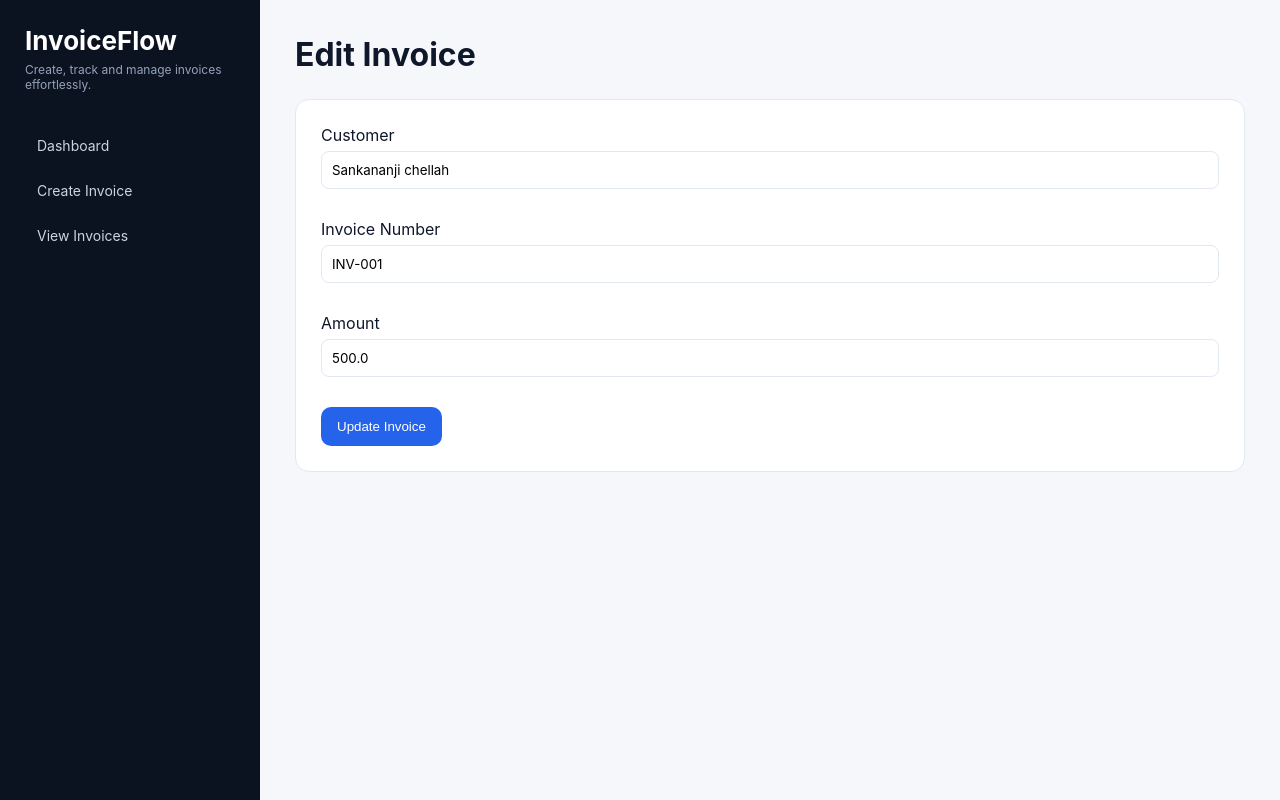
After one commit to chellahchris-290/invoice-app, a Flask app: page /edit/1 in a window 1280 px wide. The commit adds this page. Run offline with Flask 3, Linux system fonts and the light colour scheme; data comes from the database, SQL or seed files in the repository; both versions use the stored data as it was after the commit.

Commit message:
Added edit invoice functionality (full CRUD completed)

```diff
--- a/app.py
+++ b/app.py
@@ -107,5 +107,40 @@ def delete_invoice(id):
     connection.close()
 
     return redirect("/invoices")
+@app.route("/edit/<int:id>")
+def edit_invoice(id):
+
+    connection = sqlite3.connect("invoices.db")
+    cursor = connection.cursor()
+
+    cursor.execute(
+        "SELECT id, customer, invoice_number, amount FROM invoices WHERE id=?",
+        (id,)
+    )
+
+    invoice = cursor.fetchone()
+    connection.close()
+
+    return render_template("edit_invoice.html", invoice=invoice)
+@app.route("/update/<int:id>", methods=["POST"])
+def update_invoice(id):
+
+    customer = request.form["customer"]
+    invoice_number = request.form["invoice_number"]
+    amount = request.form["amount"]
+
+    connection = sqlite3.connect("invoices.db")
+    cursor = connection.cursor()
+
+    cursor.execute("""
+        UPDATE invoices
+        SET customer=?, invoice_number=?, amount=?
+        WHERE id=?
+    """, (customer, invoice_number, amount, id))
+
+    connection.commit()
+    connection.close()
+
+    return redirect("/invoices")
 if __name__ == "__main__":
     app.run(debug=True)
--- a/static/style.css
+++ b/static/style.css
@@ -148,3 +148,12 @@ th, td {
 tr:hover {
     background: #f8fafc;
 }
+input {
+    width: 100%;
+    padding: 10px;
+    border: 1px solid #e2e8f0;
+    border-radius: 8px;
+    margin-top: 6px;
+    margin-bottom: 10px;
+    font-family: 'Inter', sans-serif;
+}
--- /dev/null
+++ b/templates/edit_invoice.html
@@ -0,0 +1,64 @@
+<!DOCTYPE html>
+<html>
+
+<head>
+    <title>Edit Invoice - InvoiceFlow</title>
+
+    <link rel="stylesheet"
+          href="{{ url_for('static', filename='style.css') }}">
+</head>
+
+<body>
+
+<div class="layout">
+
+    <div class="sidebar">
+
+        <div class="logo">InvoiceFlow</div>
+
+        <div class="tagline">
+            Create, track and manage invoices effortlessly.
+        </div>
+
+        <a href="/" class="nav-link">Dashboard</a>
+        <a href="/invoice" class="nav-link">Create Invoice</a>
+        <a href="/invoices" class="nav-link">View Invoices</a>
+
+    </div>
+
+    <div class="main-content">
+
+        <h1>Edit Invoice</h1>
+
+        <div class="content-panel">
+
+            <form action="/update/{{ invoice[0] }}" method="POST">
+
+                <p>Customer</p>
+                <input type="text" name="customer" value="{{ invoice[1] }}" required>
+
+                <br><br>
+
+                <p>Invoice Number</p>
+                <input type="text" name="invoice_number" value="{{ invoice[2] }}" required>
+
+                <br><br>
+
+                <p>Amount</p>
+                <input type="number" name="amount" value="{{ invoice[3] }}" required>
+
+                <br><br>
+
+                <button type="submit">Update Invoice</button>
+
+            </form>
+
+        </div>
+
+    </div>
+
+</div>
+
+</body>
+
+</html>
```
Also changed, not shown: templates/invoices.html (+8 -0 lines), invoices.db.
